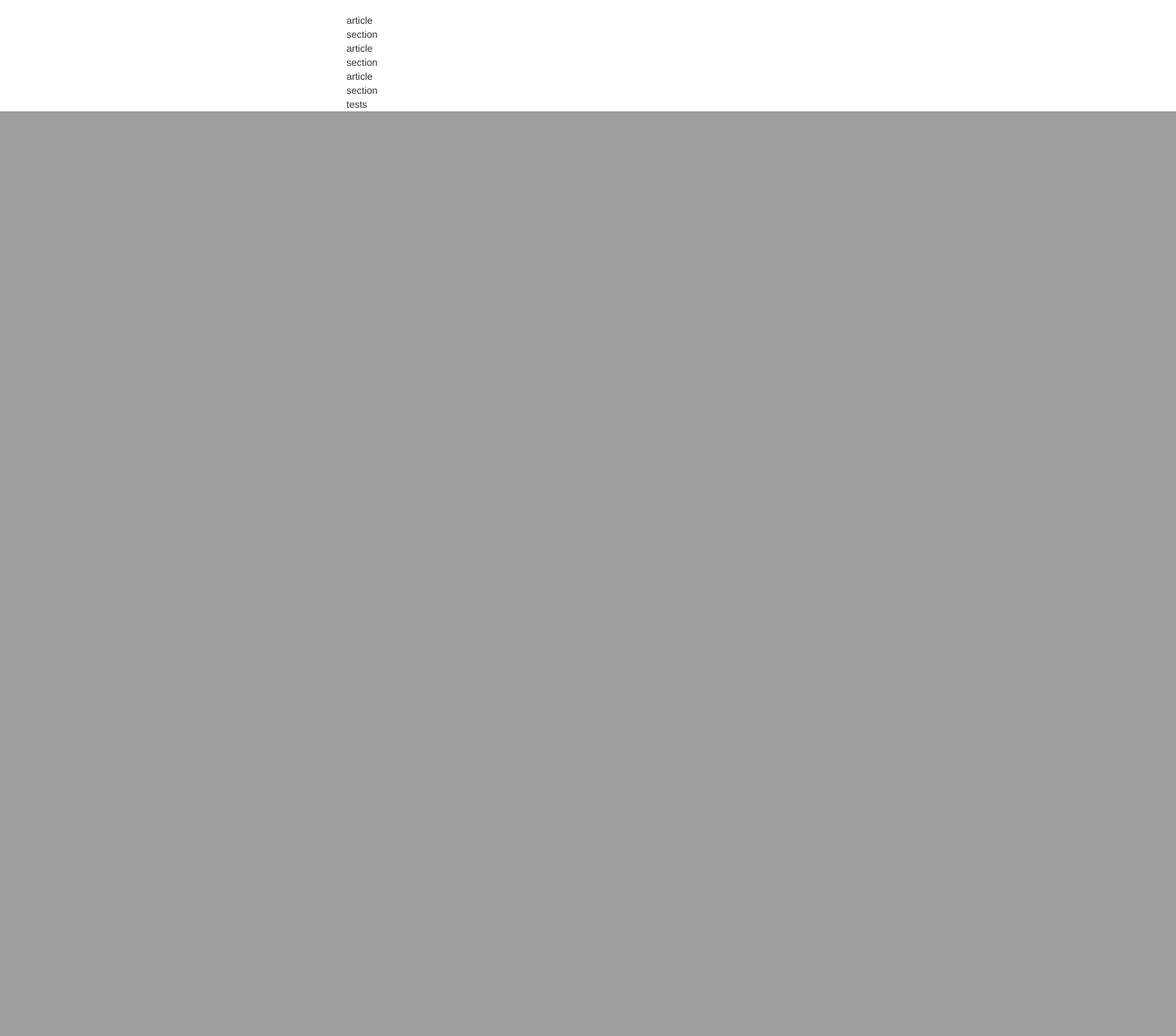
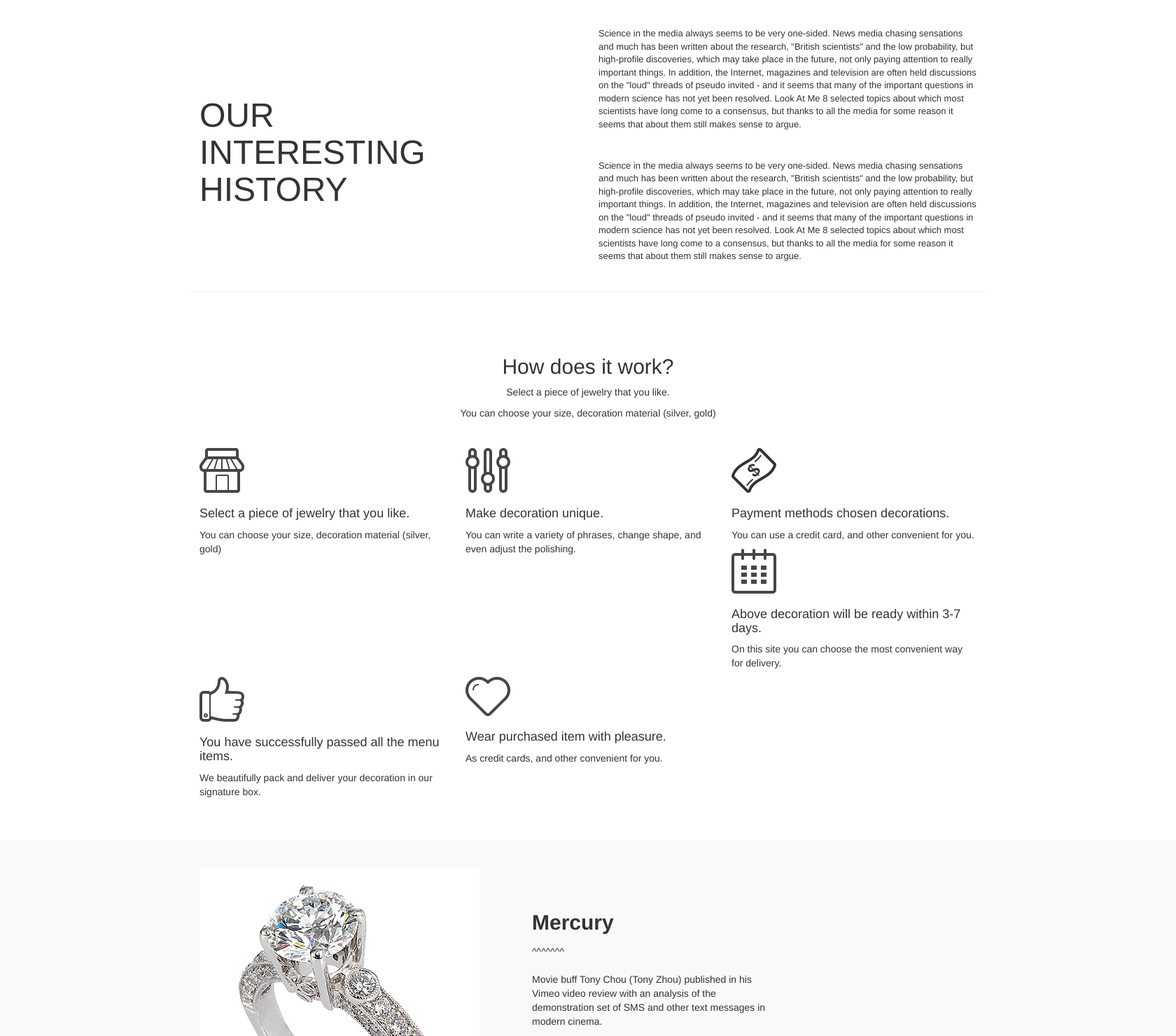
Before and after one commit to steven-jackson-private/Practice, a PHP site: page / in a window 1680 px wide. Shown: the part 801-2281 px from the top of the page at 70% size. Before the commit the page ends 960 px from the top, so only its background shows below. Run offline with PHP 8.4, Linux system fonts and the light colour scheme.

Commit message:
Update
Update to page.
New sections

```diff
--- a/practice1/css/stylesheet.css
+++ b/practice1/css/stylesheet.css
@@ -1,7 +1,3 @@
-.container {
-
-  margin: 0 480px 0 480px;
-}
 
 .nav{
 
@@ -84,3 +80,67 @@ border: 1px solid white;
 border-radius: 5px;
 
 }
+
+div.row {
+  border-bottom: 1px solid #f1f1f1;
+  margin: 40px 0px ;
+}
+
+section.section-1 h2{
+font-size: 48px;
+text-align: left;
+padding-top: 80px;
+}
+
+section.section-1 p{
+font-size: 13px;
+padding-bottom: 30px;
+
+}
+
+
+section.section-2{
+text-align: center;
+padding: 30px;
+}
+
+h3 {
+  font-size: 18px;
+}
+
+section.section-3{
+text-align: center;
+padding: 30px;
+}
+
+.row.section-3 {
+  margin:0px ;
+padding: 40px 0px ;
+  background-color: #faf9f9;
+}
+.row.section-2{
+  margin:10px 0px ;
+  padding-bottom: 40px;
+  border:0px solid;
+}
+
+.row.section-3 h3{
+  font-weight: bold;
+  font-size:  30px;
+   padding-top:40px;
+}
+.row.section-3 p{
+  padding:5px 0px;
+}
+
+.row.section-4 h2{
+  font-weight: bold;
+  font-size:  48px;
+  padding: 20px 0px;
+
+}
+
+.row.section-4 h3{
+  font-weight: bold;
+
+}
--- a/practice1/index.html
+++ b/practice1/index.html
@@ -2,7 +2,15 @@
 	<html>
 	<head>
 		<title>Practice</title>
+<!--
 
+Steven Jackson
+stevenjackson.sanguine@gmail.com
+Recreation from free PSD.
+Practice 1 - Single Page
+Start: 30 Jan 2015
+End:
+-->
 
 		<!-- Latest compiled and minified CSS -->
 		<link rel="stylesheet" href="https://maxcdn.bootstrapcdn.com/bootstrap/3.3.2/css/bootstrap.min.css">
@@ -16,13 +24,15 @@
 
 	</head>
 	<body>
-
+		<!-- Incomplete Fix menu hover state-->
+		<!-- Header-->
 		<header class="header">
 
 			<div class="container">
 				<div class="logo">Jewelery</div
 					>
 
+					<!-- Nav-->
 					<ul class="nav ">
 						<li ><a href="#">Home.</a></li>
 						<li><a href="#">News.</a></li>
@@ -32,7 +42,7 @@
 						<li><a href="#" class="nav-twitter-logo"><img src="img/twitter.png" alt=""></a></li>
 						<li><a href="#"  class="nav-facebook-logo"><img src="img/fb.png" alt=""></a></li>
 					</ul>
-
+					<!-- Nav End-->
 
 					<div class="teaser">
 
@@ -49,34 +59,180 @@ DECORATIONS</p>
 					</header>
 				</div>
 
+				<!-- Header End-->
+
+				<!--Section 1-->
+				<div class="container">
+					<div class="row">
+						<section class="col-md-6 section-1">
+
+							<h2>OUR <br>INTERESTING <br>HISTORY</h2>
+
+						</section>
+
+
+
+						<section class="col-md-6 section-1">
+							<p>Science in the media always seems to be very one-sided. News media chasing sensations and much has been written about the research, "British scientists" and the low probability, but high-profile discoveries, which may take place in the future, not only paying attention to really important things. In addition, the Internet, magazines and television are often held discussions on the "loud" threads of pseudo invited - and it seems that many of the important questions in modern science has not yet been resolved. Look At Me 8 selected topics about which most scientists have long come to a consensus, but thanks to all the media for some reason it seems that about them still makes sense to argue.</p>
+							<p>Science in the media always seems to be very one-sided. News media chasing sensations and much has been written about the research, "British scientists" and the low probability, but high-profile discoveries, which may take place in the future, not only paying attention to really important things. In addition, the Internet, magazines and television are often held discussions on the "loud" threads of pseudo invited - and it seems that many of the important questions in modern science has not yet been resolved. Look At Me 8 selected topics about which most scientists have long come to a consensus, but thanks to all the media for some reason it seems that about them still makes sense to argue.</p>
+
+
+						</section>
+					</div>
+
+					<!--Section 1 End-->
+
+
+					<!--Section 2-->
+					<div class="row section-2">
+						<section class="col-md-12 section-2">
+							<h2>How does it work?</h2>
+							<p>Select a piece of jewelry that
+								you like.</p>
+								<p>You can choose your size, decoration material (silver, gold)</p>
+
+							</section>
+							<!-- Panel listing -->
+							<section class="col-md-4">
+								<img src="img/section-2-1.png">
+								<h3>Select a piece of jewelry that
+									you like.</h3>
+									<p>You can choose your size, decoration material (silver, gold)</p>
+
+								</section>
+
+								<section class="col-md-4">
+									<img src="img/section-2-2.png">
+									<h3>Make decoration
+										unique.</h3>
+										<p>You can write a variety of phrases, change shape, and even adjust the polishing.</p>
+
+									</section>
+
+									<section class="col-md-4">
+										<img src="img/section-2-3.png">
+										<h3>Payment methods chosen
+											decorations.</h3>
+											<p>You can use a credit card, and other convenient for you.</p>
+
+										</section>
+
+										<section class="col-md-4">
+											<img src="img/section-2-4.png">
+											<h3>Above decoration will be ready within 3-7 days.</h3>
+											<p>On this site you can choose the most convenient way for delivery.</p>
+
+										</section>
+
+										<section class="col-md-4">
+											<img src="img/section-2-5.png">
+											<h3>You have successfully passed all the menu items.</h3>
+											<p>We beautifully pack and deliver your decoration in our signature box.</p>
+
+										</section>
+
+										<section class="col-md-4">
+											<img src="img/section-2-6.png">
+											<h3>Wear purchased item with
+												pleasure.</h3>
+												<p>As credit cards, and other convenient for you.</p>
+
+											</section>
+											<!-- Panel listing -->
+
+
+										</div>
+
+									</div>
+
+
+
+									<!--Section 2 End-->
+
+
+									<!--Section 3-->
+									<div class="row section-3">
+										<div class="container">
+											<section class="col-md-5">
+												<img src="img/section-3.png">
+
+
+											</section>
+
+											<section class="col-md-4">
+
+												<h3>Mercury</h3>
+												<p>^^^^^^^</p>
+												<p>Movie buff Tony Chou (Tony Zhou) published in his Vimeo video review with an analysis of the demonstration set of SMS and other text messages in modern cinema.</p>
+												<button class="learn-more">Learn more</button>
+											</section>
+
+										</div>
+									</div>
+									<!--Section 3 End-->
+
+
+									<!--Section 4-->
+
+
+									<div class="row section-4">
+										<div class="container">
+											<section class="col-md-6">
+												<h2>WHY<br>CHOOSE<br>WE?</h2>
+
+
+											</section>
+
+											<!--- part 1 -->
+											<section class="col-md-3">
+												<section class="col-md-12">
+
+													<h3>Simplicity</h3>
+													<p>You will not see our jewelry set rhinestones, huge rocks and massive detalley - we appreciate the simplicity.</p>
+												</section>
+
+												<section class="col-md-12">
+
+													<h3>The uniqueness</h3>
+													<p>Do you and your friend will never be the same decorations - all our jewelery is unique.</p>
+
+												</section>
+
+
+											</section>
+											<!--- part 1 End-->
+
+											<!--- part 2 -->
+											<section class="col-md-3">
+
+												<section class="col-md-12">
+												<h3>Handmade</h3>
+													<p>All our decorations - handmade and each of them we put a piece of the soul and the long hours of hard work.</p>
+
+
+
+												</section>
+
+												<section class="col-md-12">
+													<h3>Trust</h3>
+													<p>From the outset, we are building a relationship of trust with our customers.</p>
+
+
+												</section>
+
+
+											</section>
+											<!--- part 2 End-->
 
 
 
 
+										</div>
+									</div>
+									<!--Section 4 End-->
 
 
-
-<!-- Next -->
-<img src="" alt="">
-
-<div class="container">
-<artice class="col-row-12">article</artice>
-<section>section</section>
-
-<artice class="col-row-12">article</artice>
-<section>section</section>
-
-<artice class="col-row-12">article</artice>
-<section>section</section>
-
-
-
-
-<footer>tests</footer>
-</div>
-
-
-<!-- Latest compiled and minified JavaScript -->
+									<!-- Scripts -->
 									<script src="https://maxcdn.bootstrapcdn.com/bootstrap/3.3.2/js/bootstrap.min.js"></script>
 
 								</body>
```
Also changed, not shown: practice1/img/section-2-1.png (added), practice1/img/section-2-2.png (added), practice1/img/section-2-3.png (added), practice1/img/section-2-4.png (added), practice1/img/section-2-5.png (added), practice1/img/section-2-6.png (added), practice1/img/section-3.png (added). Lines whose indentation alone changed are shown as unchanged.
